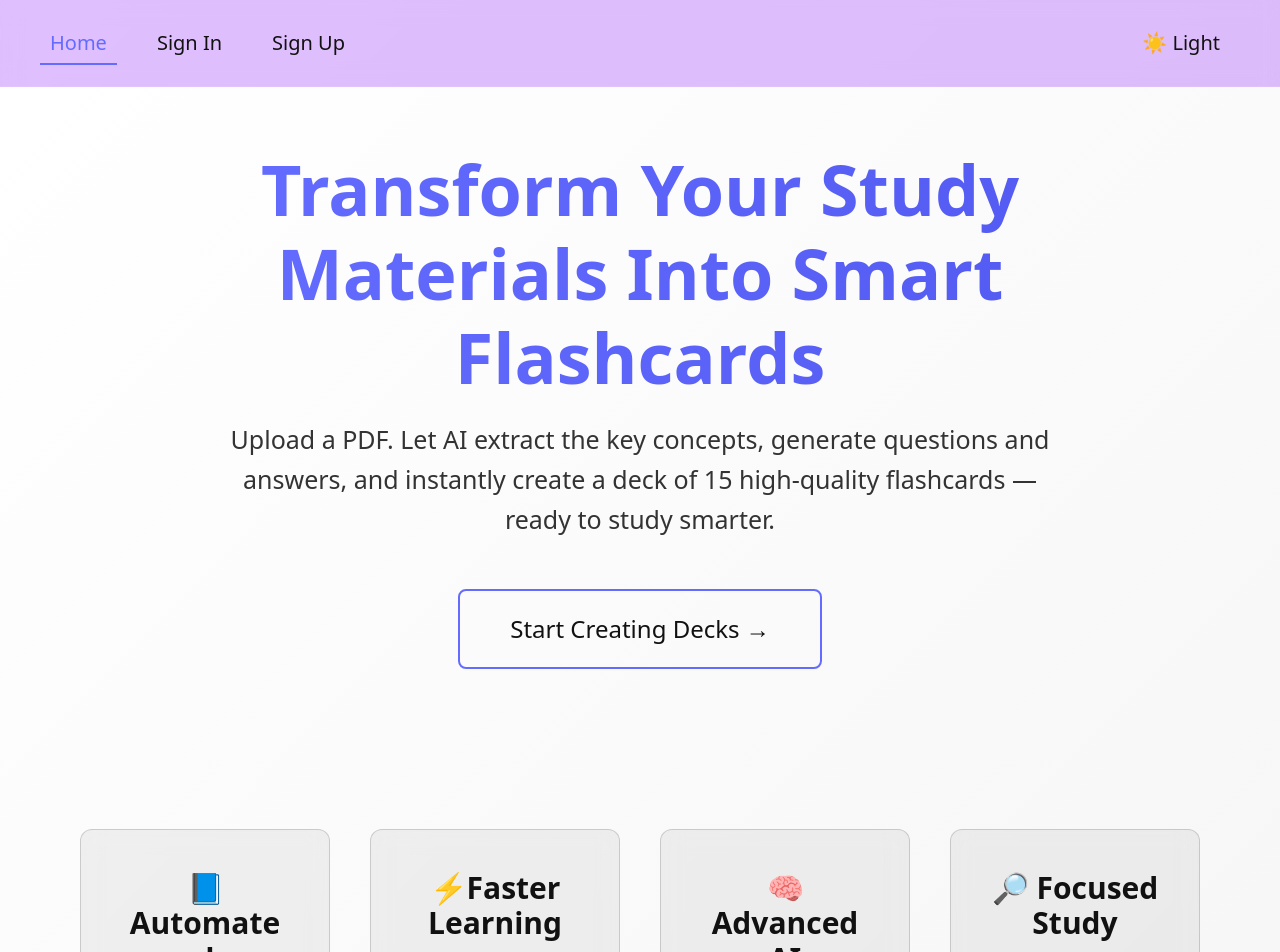
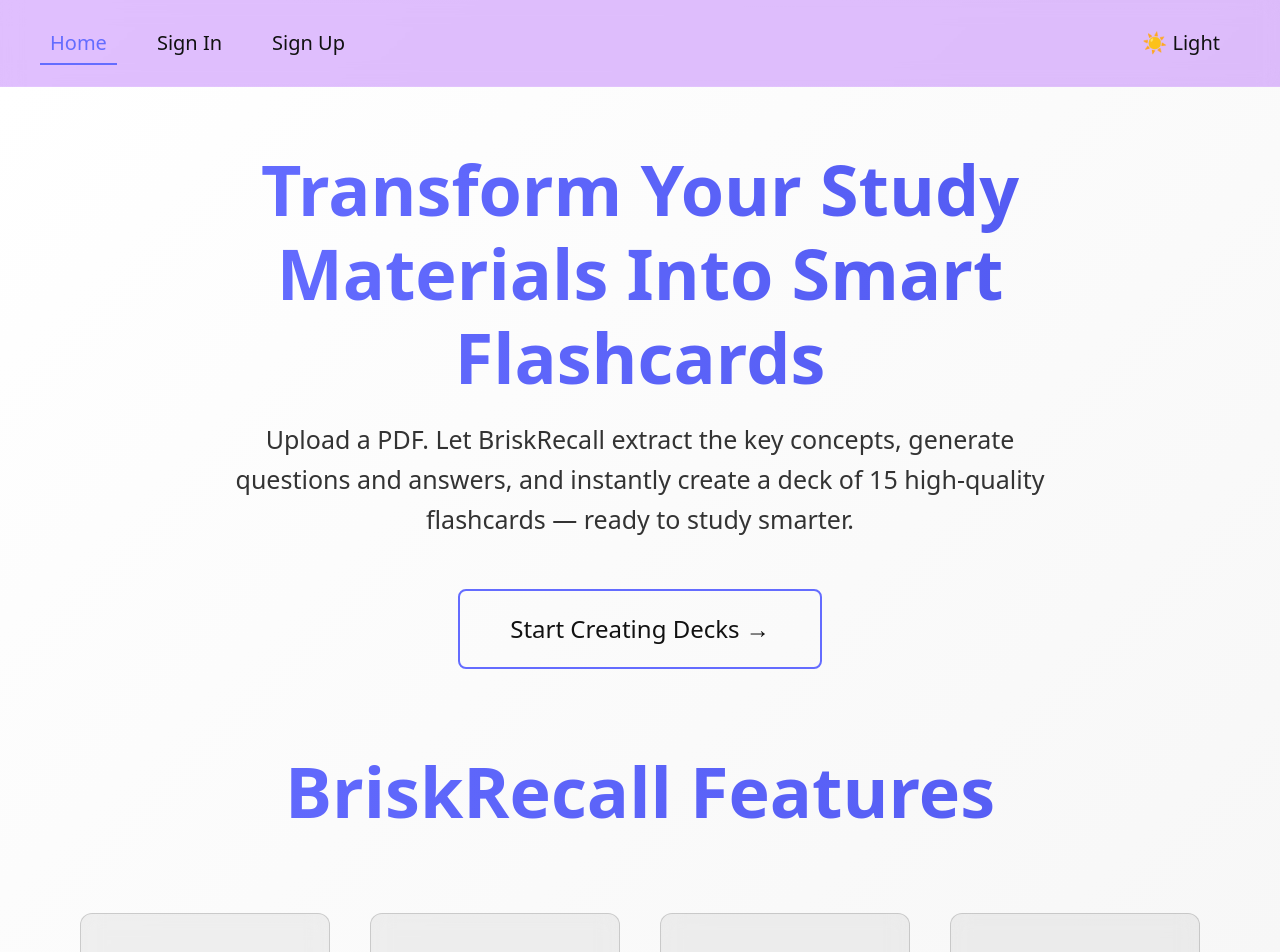
Before and after one commit to luixt/BriskRecall, a React (Vite) app in the folder flashcards-project/: page / in a window 1280 px wide. Shown: the top 952 px of the page. Built offline with nearby package versions, Linux system fonts and the light colour scheme; no server answers.

Commit message:
slight change to home.jsx

```diff
--- a/flashcards-project/src/pages/Home.jsx
+++ b/flashcards-project/src/pages/Home.jsx
@@ -14,7 +14,7 @@
         </h1>
 
         <p className="hero-subtitle">
-          Upload a PDF. Let AI extract the key concepts, generate questions and answers,
+          Upload a PDF. Let BriskRecall extract the key concepts, generate questions and answers,
           and instantly create a deck of 15 high-quality flashcards — ready to study smarter.
         </p>
 
@@ -22,6 +22,10 @@
           Start Creating Decks →
         </Link>
       </div>
+
+      <h1 className="hero-title">
+          BriskRecall Features
+      </h1>
 
       {/* Features Section */}
       <div className="features">
```
